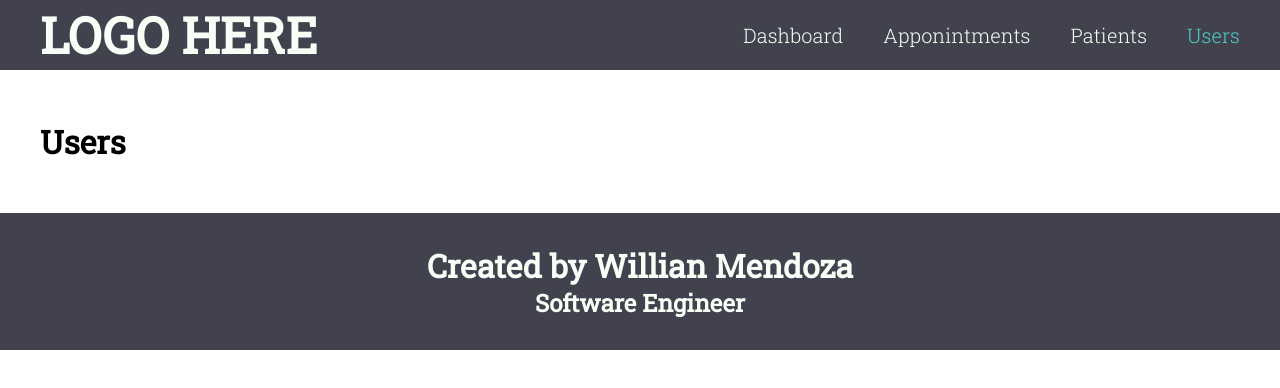
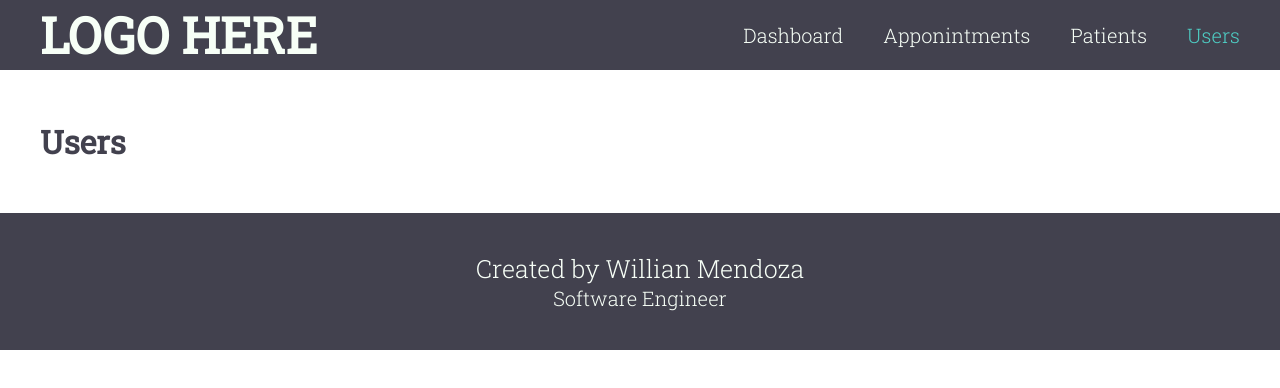
Before and after one commit to willlymendoza/doctor_appointments_front_end, a React (Create React App) app: page /users in a window 1280 px wide. Shown: the top 388 px of the page. Built offline with nearby package versions, Linux system fonts and the light colour scheme.

Commit message:
Implemented roboto slab font

```diff
--- a/src/assets/scss/_config.scss
+++ b/src/assets/scss/_config.scss
@@ -14,9 +14,15 @@ $background-secondary: #ffffff;
   padding: 0;
 }
 
-body {
+body,
+textarea {
   font-family: "Roboto Slab", serif;
   font-weight: 300;
+  color: $primary-color;
+}
+
+textarea {
+  font-size: 1rem;
 }
 
 :export {
--- a/src/components/Footer/styles.scss
+++ b/src/components/Footer/styles.scss
@@ -14,4 +14,14 @@
   align-items: center;
   display: flex;
   flex-direction: column;
+
+  h1 {
+    font-size: 25px;
+    font-weight: 300;
+  }
+
+  h2 {
+    font-size: 20px;
+    font-weight: 300;
+  }
 }
```
